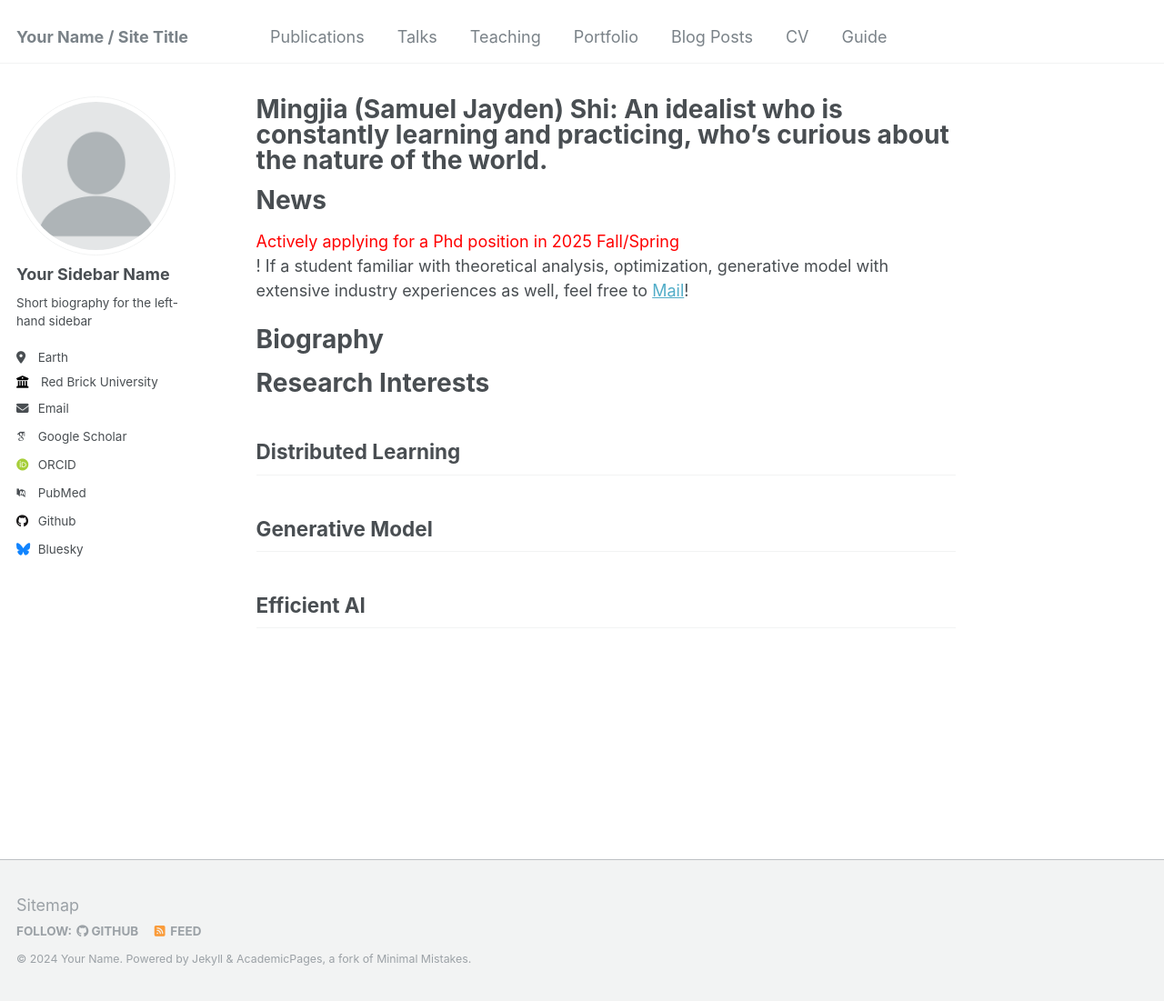
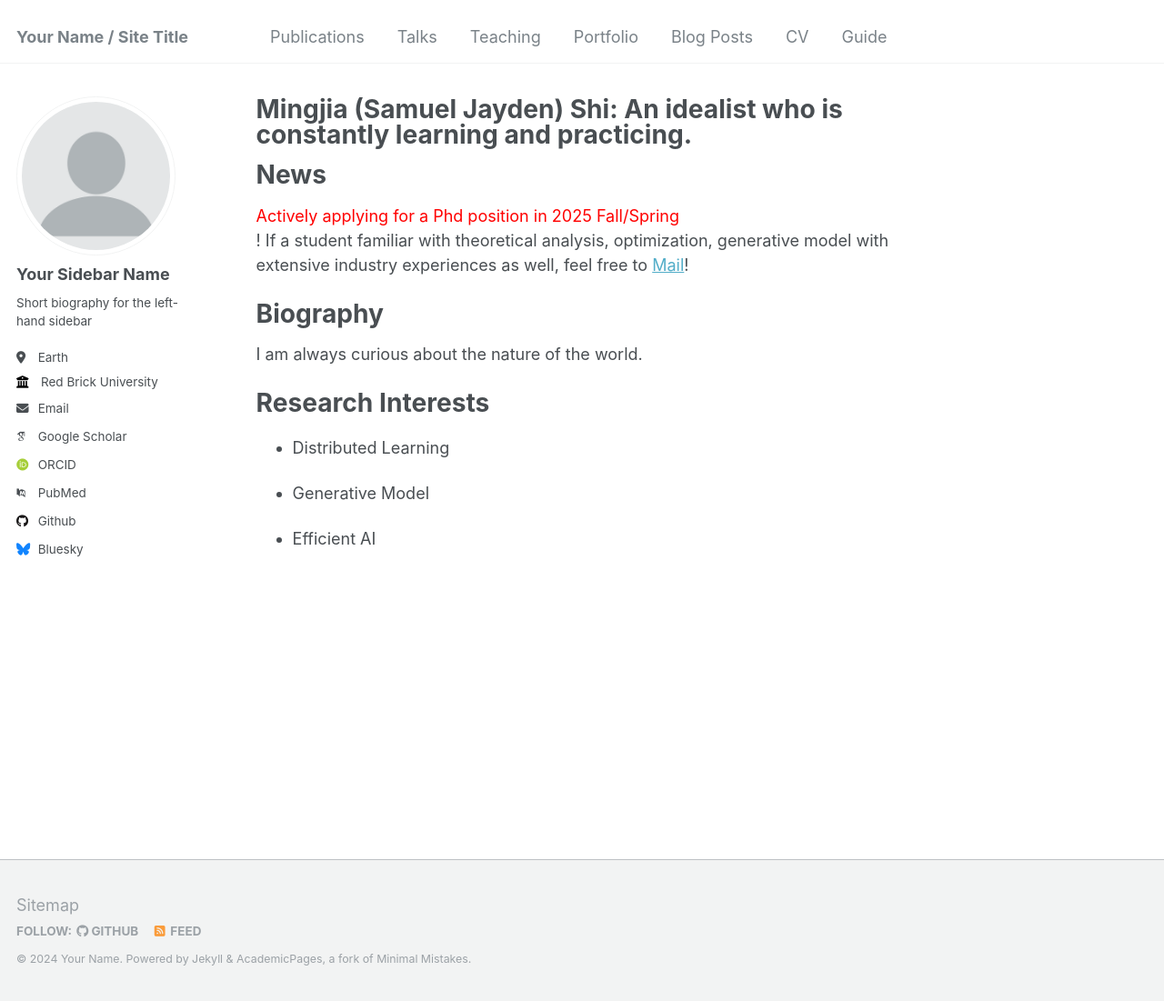
Before and after one commit to BDeMo/homepage, a Jekyll site: the page built from _pages/about.md, in a window 1280 px wide and 1101 px high. Shown: the whole window at 91% size. Built offline with Jekyll 4.4.1, drawn with Linux system fonts in a browser that asks for light colours; some web fonts are replaced.

Commit message:
homepage building

```diff
--- a/_pages/about.md
+++ b/_pages/about.md
@@ -1,6 +1,6 @@
 ---
 permalink: /
-title: "Mingjia (Samuel Jayden) Shi: An idealist who is constantly learning and practicing, who's curious about the nature of the world."
+title: "Mingjia (Samuel Jayden) Shi: An idealist who is constantly learning and practicing."
 author_profile: true
 redirect_from:
   - /about/
@@ -13,19 +13,16 @@ News
 
 Biography
 ======
-
+I am always curious about the nature of the world.
 
 Research Interests
 ======
 
 
-Distributed Learning
-------
+- Distributed Learning
 
 
-Generative Model
-------
+- Generative Model
 
 
-Efficient AI
-------
+- Efficient AI
```
